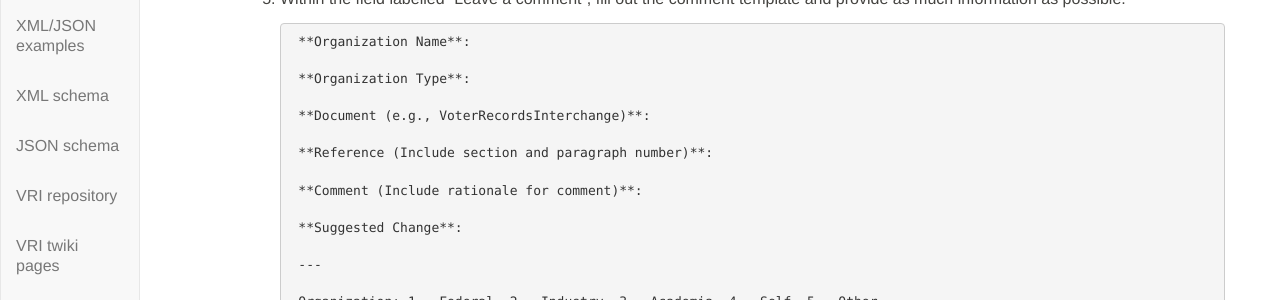
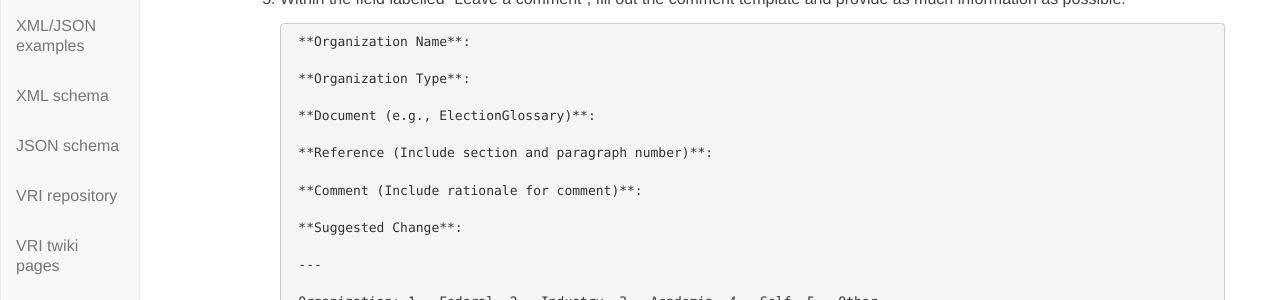
Before and after one commit to usnistgov/ElectionGlossary, a Jekyll site: the page built from comment_help.md, in a window 1280 px wide and 1400 px high, scrolled down 1708 px. Shown: the part 226-526 px from the top of the window. Built offline with Jekyll 4.4.1, drawn with Linux system fonts in a browser that asks for light colours; some of the changed text lies outside the part shown.

Commit message:
files needed for nist-pages

```diff
--- a/comment_help.md
+++ b/comment_help.md
@@ -29,7 +29,7 @@ description: "Guide on providing feedback"
 
             **Organization Type**:
 
-            **Document (e.g., VoterRecordsInterchange)**:
+            **Document (e.g., ElectionGlossary)**:
 
             **Reference (Include section and paragraph number)**:
 
@@ -49,9 +49,9 @@ description: "Guide on providing feedback"
 
 If you are familiar with GitHub you are also welcome to provide suggestions to concrete changes as a pull request (PR). We prefer PRs as follows:
 
-1. Fork a copy of USNISTGOV/VoterRecordsInterchange to your own organization/personal space.
+1. Fork a copy of USNISTGOV/ElectionGlossary to your own organization/personal space.
 2. Create a branch in your fork, named specifically for the edit you propose.  We prefer focused PR's rather than broad-sweeping updates.
-3. Issue a PR from your branch to the `post-public-comment` branch in USNISTGOV/VoterRecordsInterchange.
+3. Issue a PR from your branch to the `post-public-comment` branch in USNISTGOV/ElectionGlossary.
 4. If we intend to merge the PR, we may engage via PR reviews and request changes before completing the merge.
 
 Please provide information about your organization and rationale for the suggested change.
```
Also changed, not shown: other parts of comment_help.md (+1 -1 lines).
